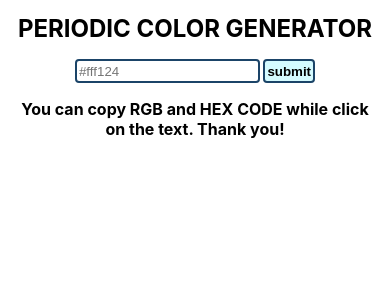
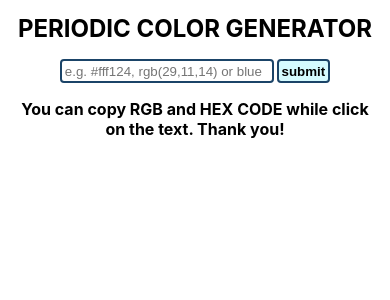
Before and after one commit to routbullet/periodic-color-generator, a React (Create React App) app: page / in a window 390 px wide. Shown: the top 300 px of the page. Built offline with nearby package versions, Linux system fonts and the light colour scheme.

Commit message:
added responsive width for input field

```diff
--- a/src/pages/Home.js
+++ b/src/pages/Home.js
@@ -28,7 +28,7 @@ const HomeContainer = () => {
           <input
             type="text"
             value={color}
-            placeholder="#fff124"
+            placeholder="e.g. #fff124, rgb(29,11,14) or blue"
             onChange={(e) => setColor(e.target.value)}
             className={`${error ? "error-value" : null}`}
           />
--- a/src/pages/Home.style.scss
+++ b/src/pages/Home.style.scss
@@ -6,6 +6,7 @@
             border: .165rem solid #1b4468;
             padding: .15rem;
             border-radius: .25rem;
+            width: 18%;
         }
 
         & .error-value{
@@ -34,5 +35,10 @@
 @media only screen and (max-width: 600px) {
     .form-section{
         padding: .9em;
-    }
+
+        & form input{
+            width: 65%;
+            }
+        }
+
   }
```
